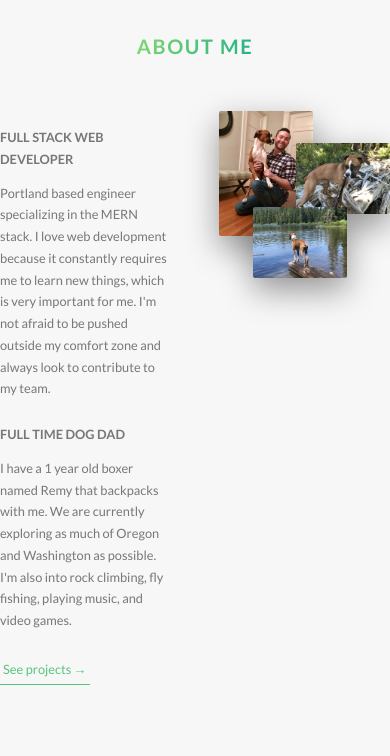
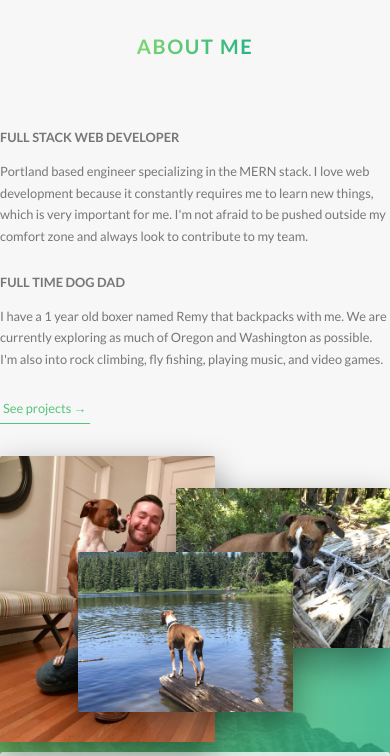
Before and after one commit to kyleludlow/portfolio_v3, a website: page index.html in a window 390 px wide. Shown: the part 804-1560 px from the top of the page. Drawn offline with Linux system fonts and the light colour scheme.

Commit message:
adds responsiveness to custom grid

```diff
--- a/sass/abstracts/_variables.scss
+++ b/sass/abstracts/_variables.scss
@@ -27,4 +27,5 @@ $default-font-size: 1.6rem;
 // GRID
 $grid-width: 114em;
 $gutter-vertical: 8rem;
+$gutter-vertical-small: 6rem;
 $gutter-horizontal: 6rem;
--- a/sass/layout/_grid.scss
+++ b/sass/layout/_grid.scss
@@ -4,6 +4,14 @@
 
   &:not(:last-child) {
     margin-bottom: $gutter-vertical;
+
+    @include respond(tab-port) {
+      margin-bottom: $gutter-vertical-small;
+    }
+  }
+
+  @include respond(tab-port) {
+    max-width: 50rem;
   }
 
   @include clearfix;
@@ -14,6 +22,15 @@
 
     &:not(:last-child) {
       margin-right: $gutter-horizontal;
+
+      @include respond(tab-port) {
+        margin-right: 0;
+        margin-bottom: $gutter-vertical-small;
+      }
+    }
+
+    @include respond(tab-port) {
+      width: 100% !important;
     }
   }
 
```
Also changed, not shown: css/style.css.
